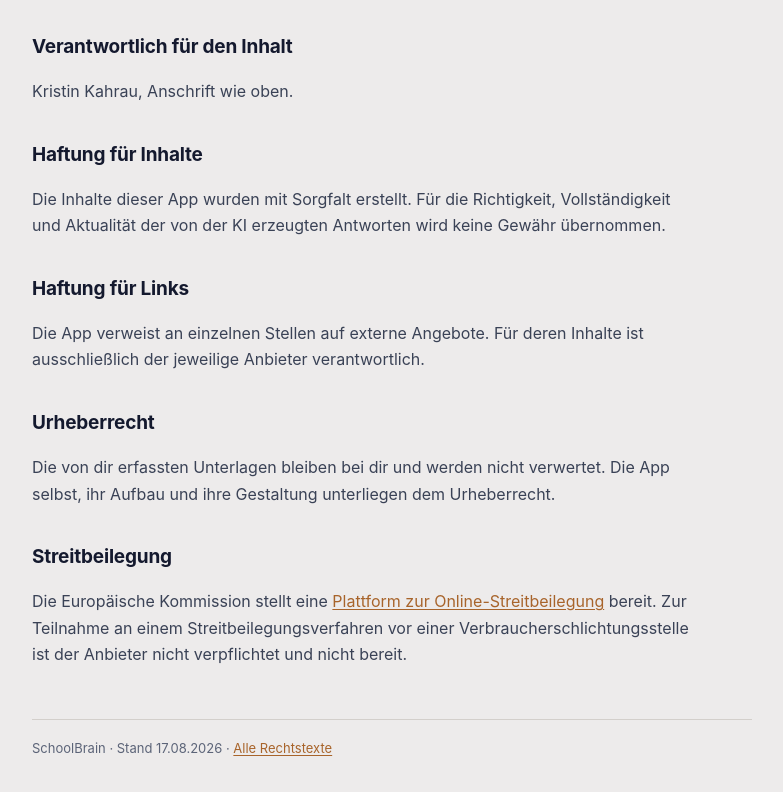
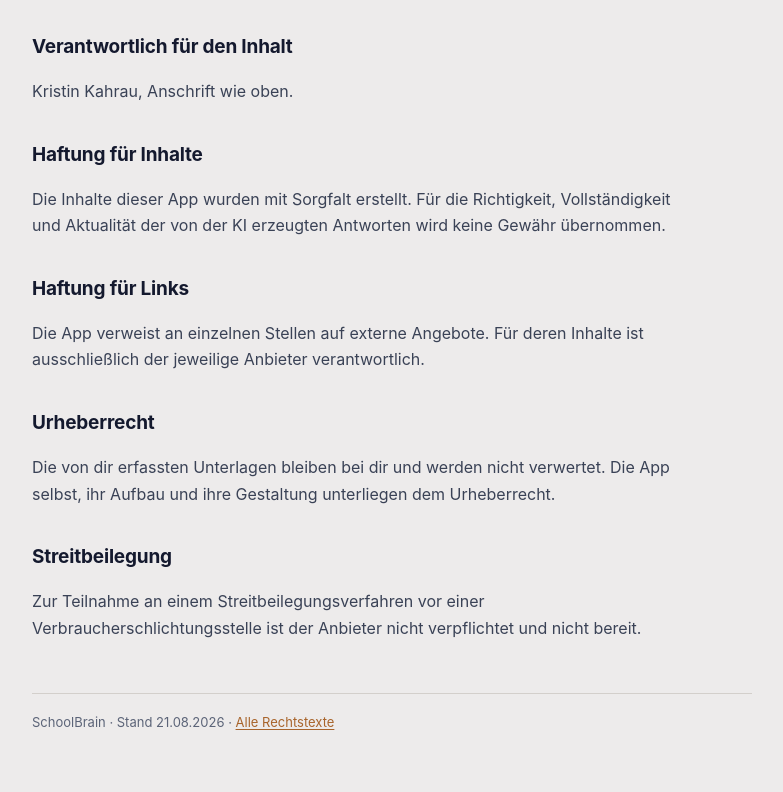
Before and after one commit to eric-kahrau-commits/schoolscanner-rechtliches, a plain HTML site: page impressum.html in a window 1280 px wide. Shown: the part 437-1229 px from the top of the page, without its empty margins (248-1031 px from the left). Drawn offline with Linux system fonts and the light colour scheme.

Commit message:
Toten Verweis auf die EU-Streitbeilegungsplattform entfernt

```diff
--- a/impressum.html
+++ b/impressum.html
@@ -72,13 +72,11 @@ Inhalte ist ausschließlich der jeweilige Anbieter verantwortlich.</p>
 Die App selbst, ihr Aufbau und ihre Gestaltung unterliegen dem Urheberrecht.</p>
 
 <h2>Streitbeilegung</h2>
-<p>Die Europäische Kommission stellt eine
-<a href="https://ec.europa.eu/consumers/odr/">Plattform zur
-Online-Streitbeilegung</a> bereit. Zur Teilnahme an einem
-Streitbeilegungsverfahren vor einer Verbraucherschlichtungsstelle ist der
-Anbieter nicht verpflichtet und nicht bereit.</p>
+<p>Zur Teilnahme an einem Streitbeilegungsverfahren vor einer
+Verbraucherschlichtungsstelle ist der Anbieter nicht verpflichtet und nicht
+bereit.</p>
 
-<footer>SchoolBrain · Stand 17.08.2026 · <a href="index.html">Alle Rechtstexte</a></footer>
+<footer>SchoolBrain · Stand 21.08.2026 · <a href="index.html">Alle Rechtstexte</a></footer>
 </div>
 </body>
 </html>
```
Also changed, not shown: datenschutz.html (+1 -1 lines), index.html (+1 -1 lines), nutzungsbedingungen.html (+1 -1 lines).
